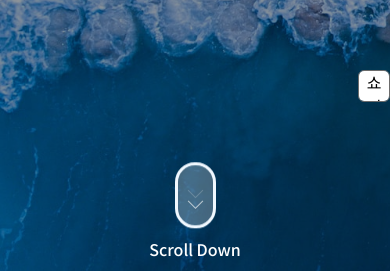
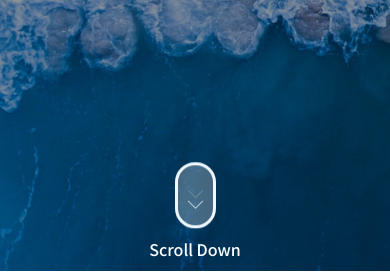
Before and after one commit to ksyeong/pf3-mo, a plain HTML site: page index.html in a window 390 px wide. Shown: the part 573-846 px from the top of the page. Drawn offline with nearby package versions, Linux system fonts and the light colour scheme; a web font is replaced by a local one.

Commit message:
Update mobile.css

```diff
--- a/css/mobile.css
+++ b/css/mobile.css
@@ -218,10 +218,6 @@
   }
 /* aside   */
   aside{
-    width: 30px;
-    height: 30px;
-  }
-  aside button{
-    font-size: 16px;
+    display:none;
   }
 }
```
